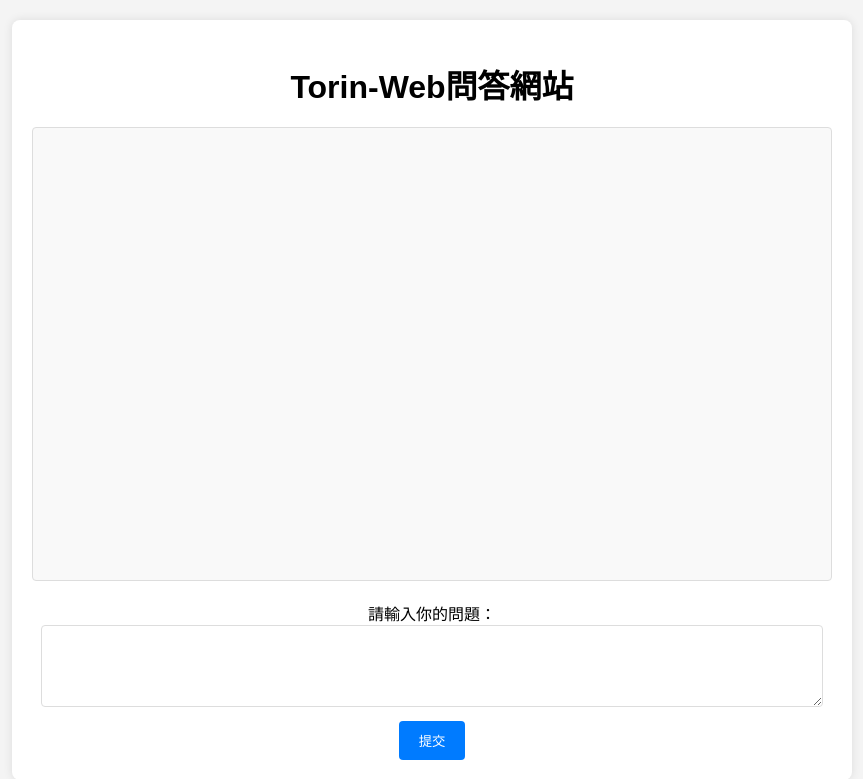
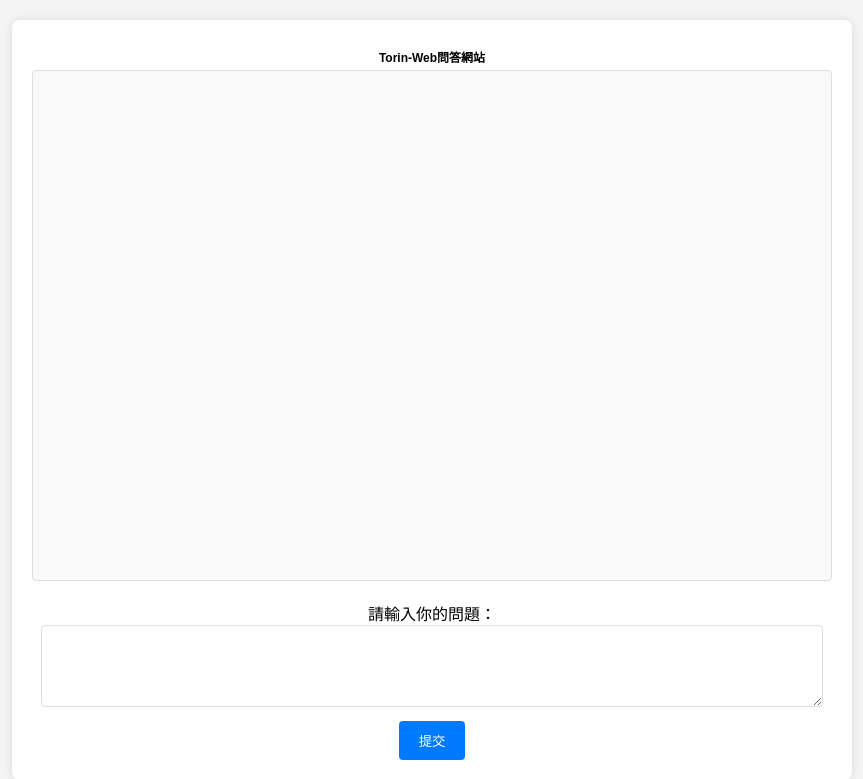
Before and after one commit to terry-ian/gpt_website, a Flask app: page / in a window 1280 px wide. Shown: the top 779 px of the page, without its empty margins (208-1071 px from the left). Run offline with Flask 3, Linux system fonts and the light colour scheme.

Commit message:
Update styles.css

```diff
--- a/static/css/styles.css
+++ b/static/css/styles.css
@@ -23,7 +23,8 @@ body {
 }
 
 h1 {
-    margin-bottom: 20px;
+    font-size: 12px; /* 調整為你需要的字體大小，例如 24px */
+    margin-bottom: 5px; /* 調整標題下方的間距 */
 }
 
 form {
```
